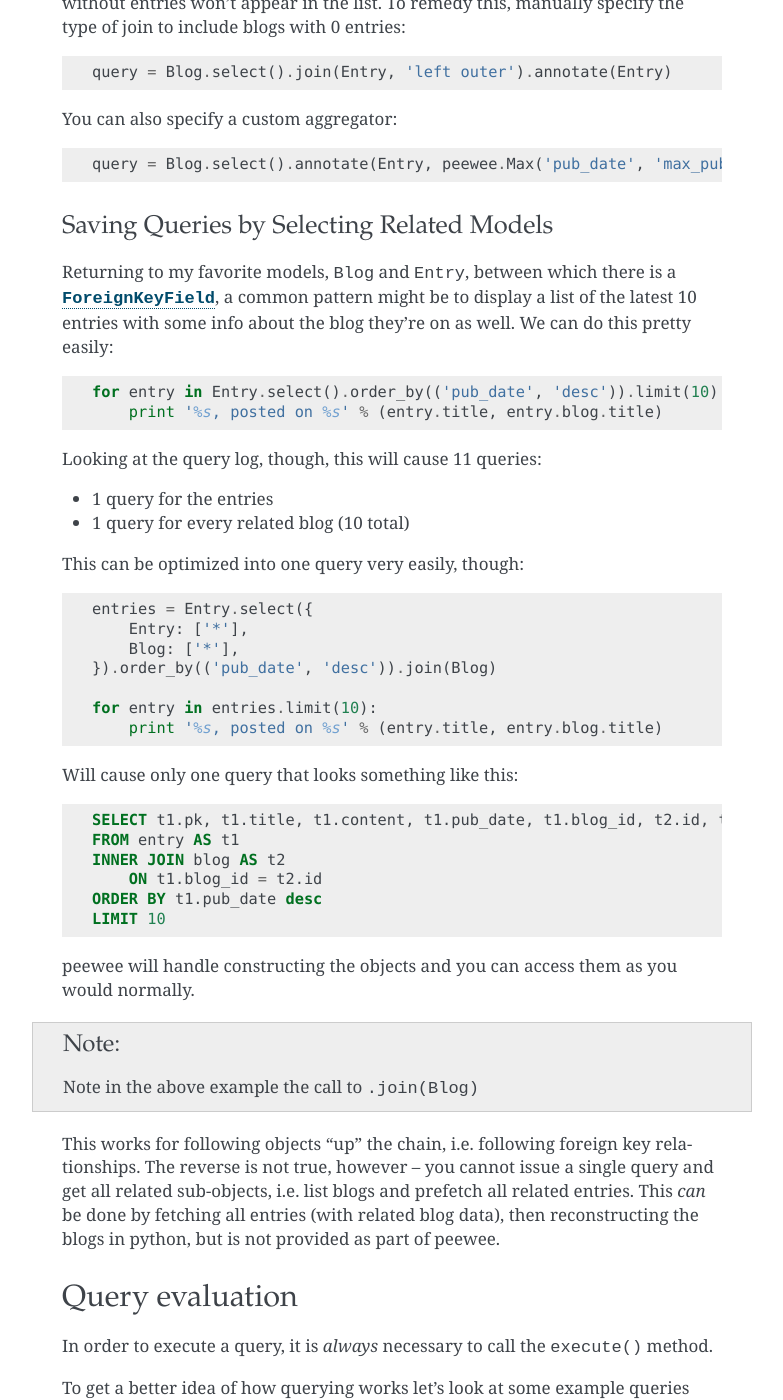
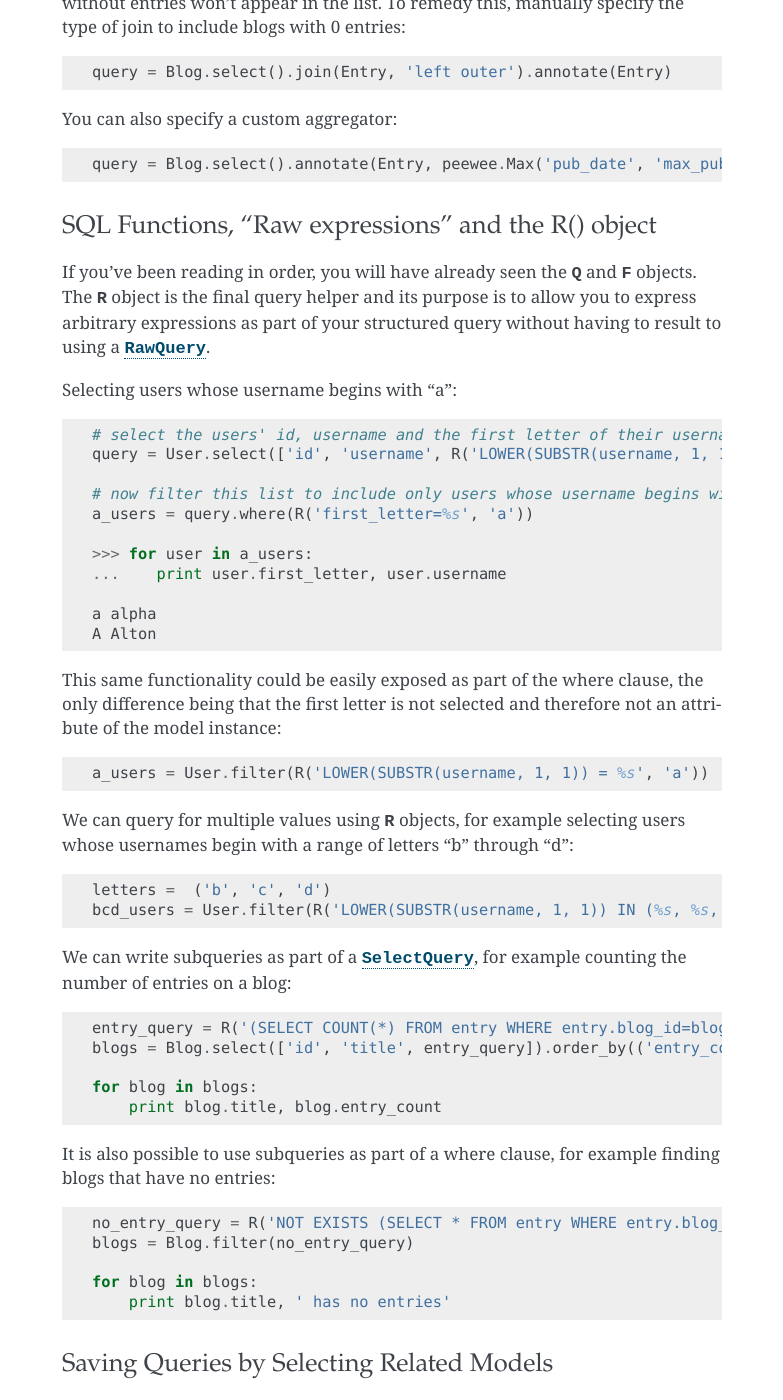
Before and after one commit to coleifer/peewee, a Sphinx documentation site: the page built from docs/peewee/querying.rst, in a window 1280 px wide and 1400 px high, scrolled down 5878 px. Shown: the whole window, without its empty margins (358-1141 px from the left). Built offline with Sphinx 7.4.7, drawn with Linux system fonts in a browser that asks for light colours; some of the changed text lies outside the part shown.

Commit message:
Adding notes on R() objects

```diff
--- a/docs/peewee/querying.rst
+++ b/docs/peewee/querying.rst
@@ -319,6 +319,69 @@ You can also specify a custom aggregator:
 .. code-block:: python
 
     query = Blog.select().annotate(Entry, peewee.Max('pub_date', 'max_pub_date'))
+
+
+SQL Functions, "Raw expressions" and the R() object
+^^^^^^^^^^^^^^^^^^^^^^^^^^^^^^^^^^^^^^^^^^^^^^^^^^^
+
+If you've been reading in order, you will have already seen the :py:class:`Q` and
+:py:class:`F` objects.  The :py:class:`R` object is the final query helper and its
+purpose is to allow you to express arbitrary expressions as part of your structured
+query without having to result to using a :py:class:`RawQuery`.
+
+Selecting users whose username begins with "a":
+
+.. code-block:: python
+
+    # select the users' id, username and the first letter of their username, lower-cased
+    query = User.select(['id', 'username', R('LOWER(SUBSTR(username, 1, 1))', 'first_letter')])
+
+    # now filter this list to include only users whose username begins with "a"
+    a_users = query.where(R('first_letter=%s', 'a'))
+
+    >>> for user in a_users:
+    ...    print user.first_letter, user.username
+
+    a alpha
+    A Alton
+
+This same functionality could be easily exposed as part of the where clause, the
+only difference being that the first letter is not selected and therefore not an
+attribute of the model instance:
+
+.. code-block:: python
+
+    a_users = User.filter(R('LOWER(SUBSTR(username, 1, 1)) = %s', 'a'))
+
+We can query for multiple values using :py:class:`R` objects, for example selecting
+users whose usernames begin with a range of letters "b" through "d":
+
+.. code-block:: python
+
+    letters =  ('b', 'c', 'd')
+    bcd_users = User.filter(R('LOWER(SUBSTR(username, 1, 1)) IN (%s, %s, %s)', *letters))
+
+We can write subqueries as part of a :py:class:`SelectQuery`, for example counting
+the number of entries on a blog:
+
+.. code-block:: python
+
+    entry_query = R('(SELECT COUNT(*) FROM entry WHERE entry.blog_id=blog.id)', 'entry_count')
+    blogs = Blog.select(['id', 'title', entry_query]).order_by(('entry_count', 'desc'))
+
+    for blog in blogs:
+        print blog.title, blog.entry_count
+
+It is also possible to use subqueries as part of a where clause, for example finding
+blogs that have no entries:
+
+.. code-block:: python
+
+    no_entry_query = R('NOT EXISTS (SELECT * FROM entry WHERE entry.blog_id=blog.id)')
+    blogs = Blog.filter(no_entry_query)
+
+    for blog in blogs:
+        print blog.title, ' has no entries'
 
 
 Saving Queries by Selecting Related Models
```
Also changed, not shown: docs/peewee/cookbook.rst (+50 -0 lines).
